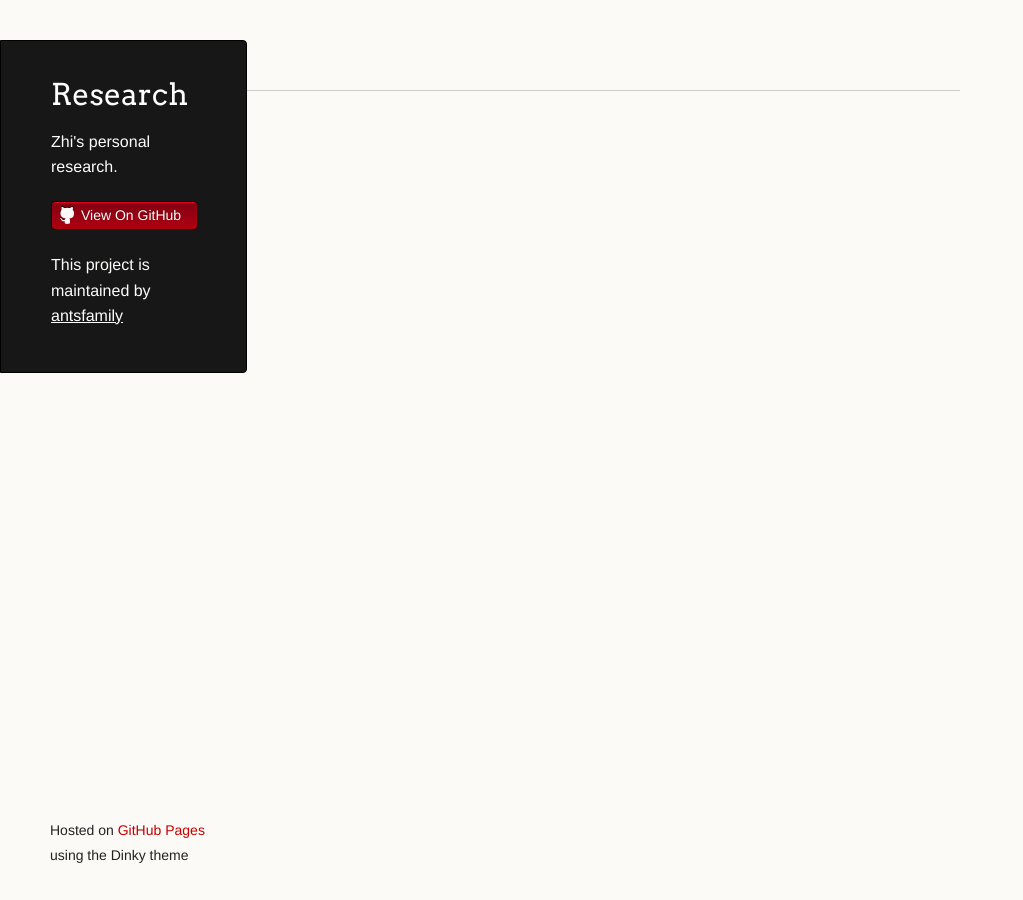
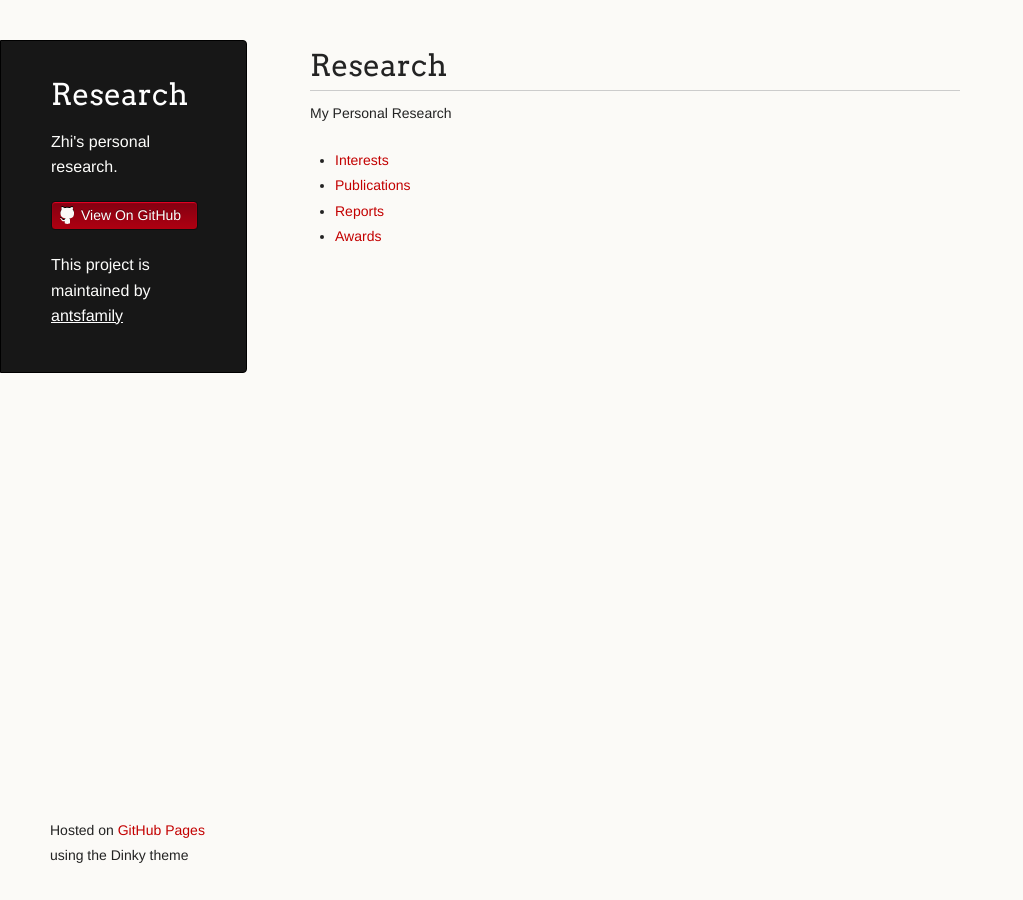
Before and after one commit to antsfamily/research, a Jekyll site: the page built from index.md, in a window 1280 px wide. Shown: the whole page, without its empty margins (0-1023 px from the left). Built offline with Jekyll 4.4.1, drawn with Linux system fonts in a browser that asks for light colours; our own code applies the rules of GitHub Pages for plain Markdown files.

Commit message:
update scss img

```diff
--- a/_sass/jekyll-theme-dinky.scss
+++ b/_sass/jekyll-theme-dinky.scss
@@ -320,7 +320,7 @@ a.buttons:hover {
 /* Section - for main page content */
 
 section {
-  width:100%;
+  width:650px;
   float:right;
   padding-bottom:50px;
 }
```
